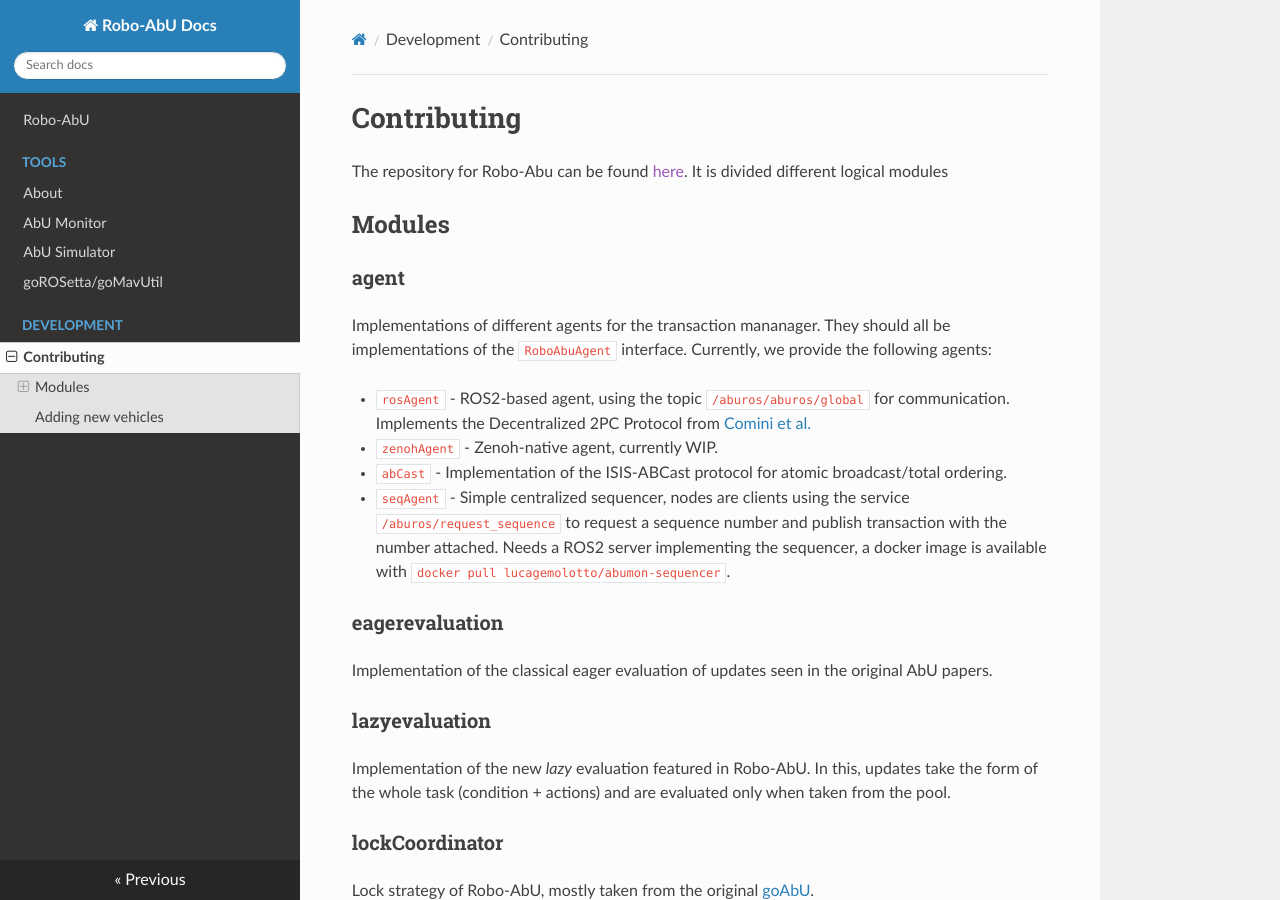
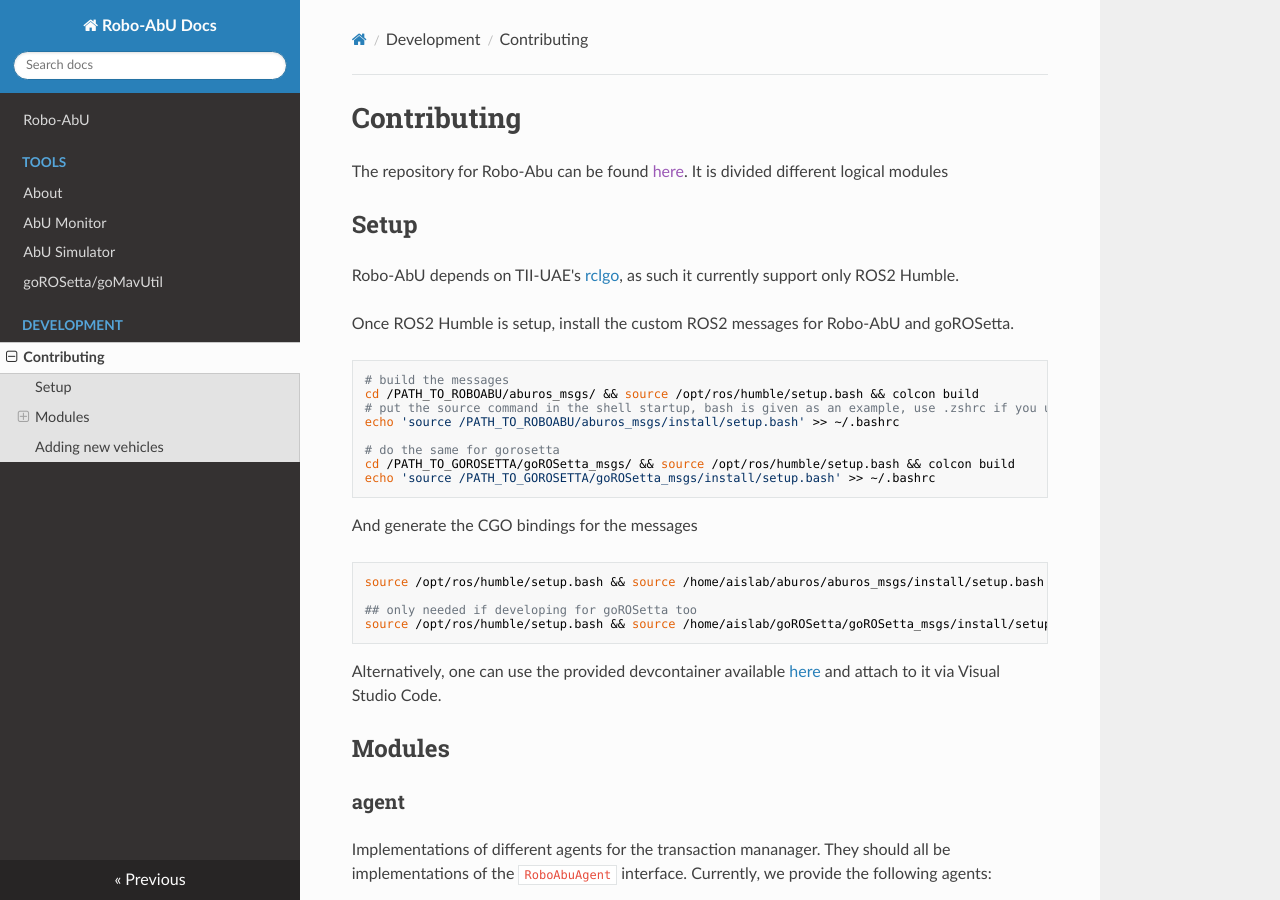
Before and after one commit to lucagemolotto/rabu-wiki, an MkDocs documentation site: the page built from docs/contributing.md, in a window 1280 px wide and 900 px high. Built offline with MkDocs 1.6.1, drawn with Linux system fonts in a browser that asks for light colours; nearby versions of some CDN libraries.

Commit message:
added setup

````diff
--- a/docs/contributing.md
+++ b/docs/contributing.md
@@ -1,6 +1,31 @@
 # Contributing
 The repository for Robo-Abu can be found [here]().
 It is divided different logical modules
+
+## Setup
+Robo-AbU depends on TII-UAE's [rclgo](https://github.com/tiiuae/rclgo), as such it currently support only ROS2 Humble.
+
+Once ROS2 Humble is setup, install the custom ROS2 messages for Robo-AbU and goROSetta.
+```
+# build the messages
+cd /PATH_TO_ROBOABU/aburos_msgs/ && source /opt/ros/humble/setup.bash && colcon build
+# put the source command in the shell startup, bash is given as an example, use .zshrc if you use zsh
+echo 'source /PATH_TO_ROBOABU/aburos_msgs/install/setup.bash' >> ~/.bashrc
+
+# do the same for gorosetta
+cd /PATH_TO_GOROSETTA/goROSetta_msgs/ && source /opt/ros/humble/setup.bash && colcon build
+echo 'source /PATH_TO_GOROSETTA/goROSetta_msgs/install/setup.bash' >> ~/.bashrc
+```
+
+And generate the CGO bindings for the messages
+```
+source /opt/ros/humble/setup.bash && source /home/aislab/aburos/aburos_msgs/install/setup.bash && source /home/aislab/goROSetta/goROSetta_msgs/install/setup.bash && go run github.com/tiiuae/rclgo/cmd/rclgo-gen generate -d /PATH_TO_ROBOABU/msgs --message-module-prefix "github.com/Autonomous-Systems-Laboratory-UNIUD/aburos/msgs"
+
+## only needed if developing for goROSetta too
+source /opt/ros/humble/setup.bash && source /home/aislab/goROSetta/goROSetta_msgs/install/setup.bash && go run github.com/tiiuae/rclgo/cmd/rclgo-gen generate -d /PATH_TO_GOROSETTA/ROSetta/msgs --message-module-prefix "github.com/Autonomous-Systems-Laboratory-UNIUD/goROSetta/ROSetta/msgs"
+```
+
+Alternatively, one can use the provided devcontainer available [here](https://github.com/Autonomous-Systems-Laboratory-UNIUD/AbU-ROS-devcontainer) and attach to it via Visual Studio Code.
 
 ## Modules
 ### agent
````
